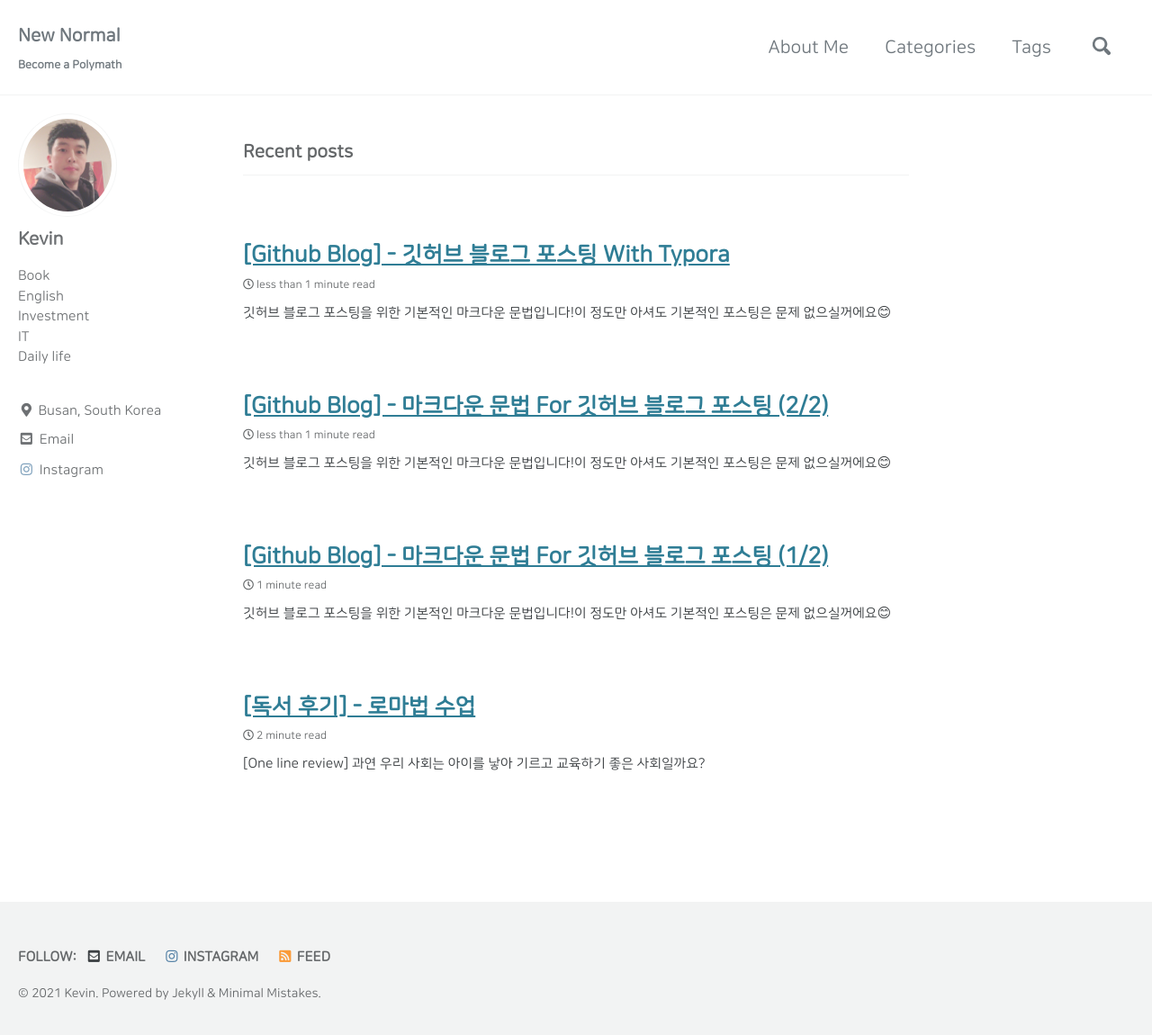
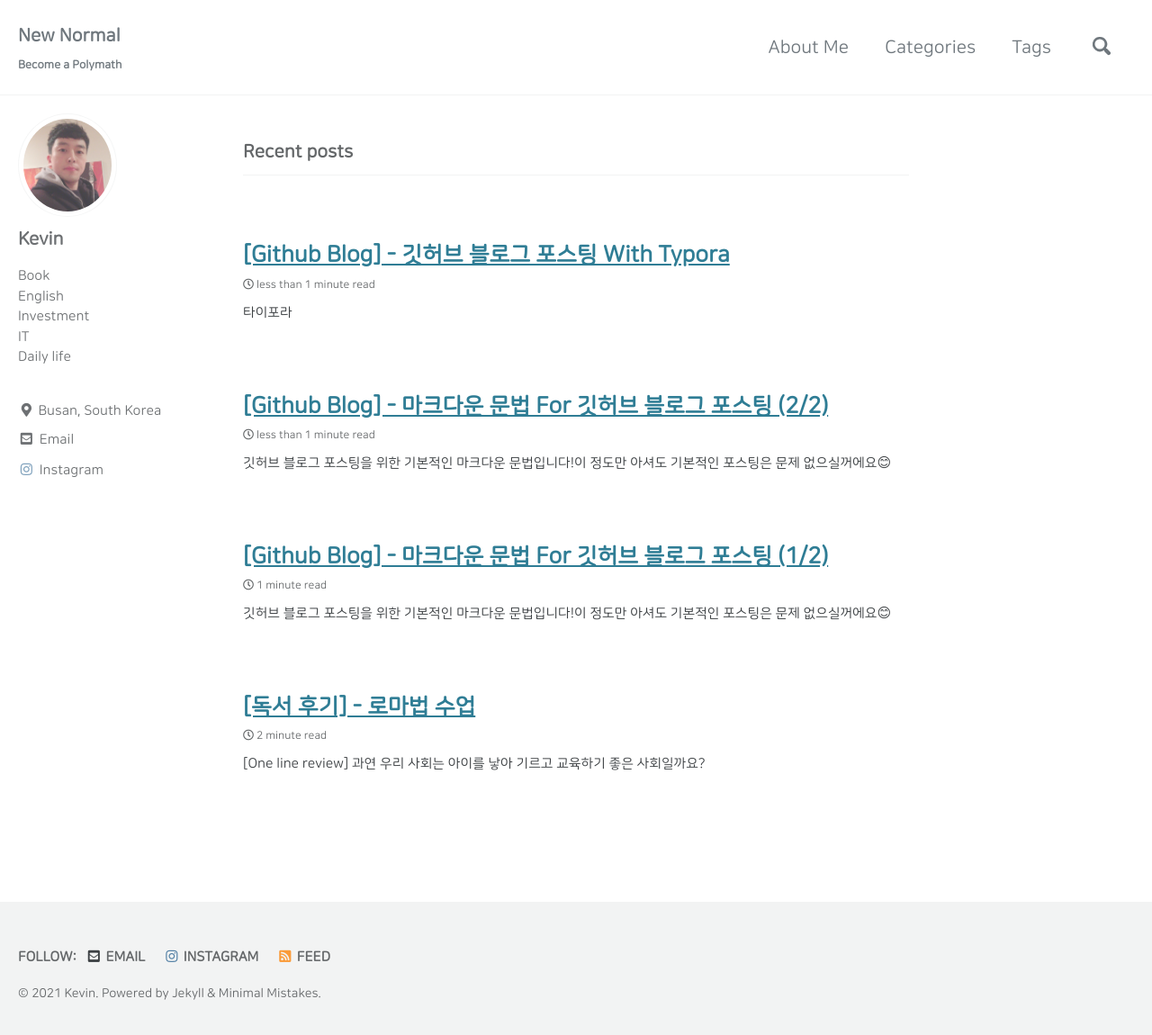
Before and after one commit to letsgokevin/readyfornewnormal.github.io, a Jekyll site: the page built from index.html, in a window 1280 px wide and 1159 px high. Shown: the top 1150 px of the window at 90% size. Built offline with Jekyll 4.4.1, drawn with Linux system fonts in a browser that asks for light colours; cached includes are drawn as plain includes; the list of posts is cut into pages by our own code.

Commit message:
Update 2021-07-24-IT3.md

```diff
--- a/_posts/IT/2021-07-24-IT3.md
+++ b/_posts/IT/2021-07-24-IT3.md
@@ -6,10 +6,4 @@ tags: [Github Blog]
 comments: true
 ---
 
-**깃허브 블로그 포스팅을 위한 기본적인 마크다운 문법입니다!<br/>이 정도만 아셔도 기본적인 포스팅은 문제 없으실꺼에요😊**
-{: .text-center}
-{: .notice}
-
-![image](https://user-images.githubusercontent.com/86281619/126859554-45f23910-0618-4ecb-b2fe-fd1a0b340eff.png){: width="90% height="90%}{: .align-center}
-
-## 1. 제목
+타이포라
```
